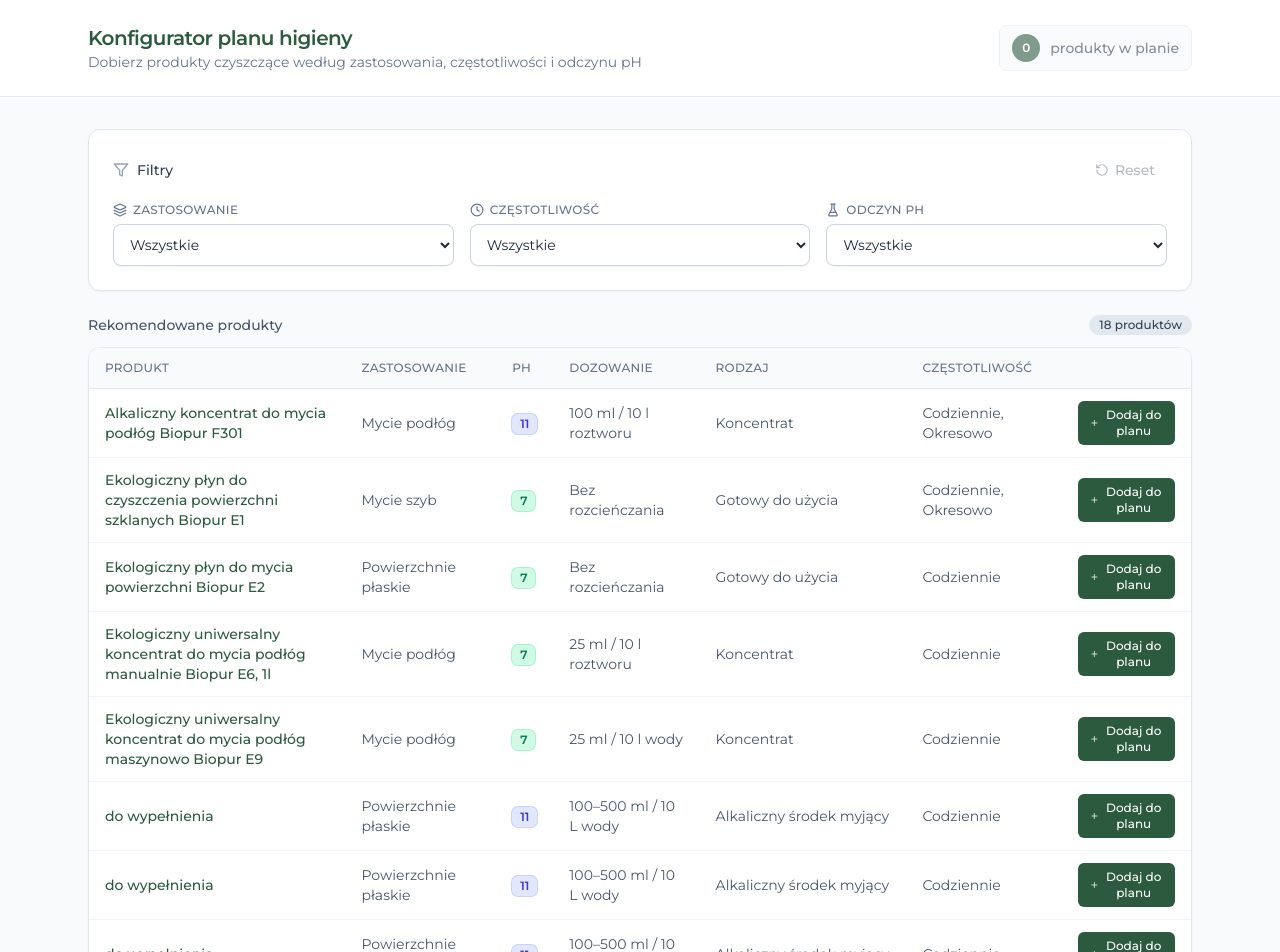
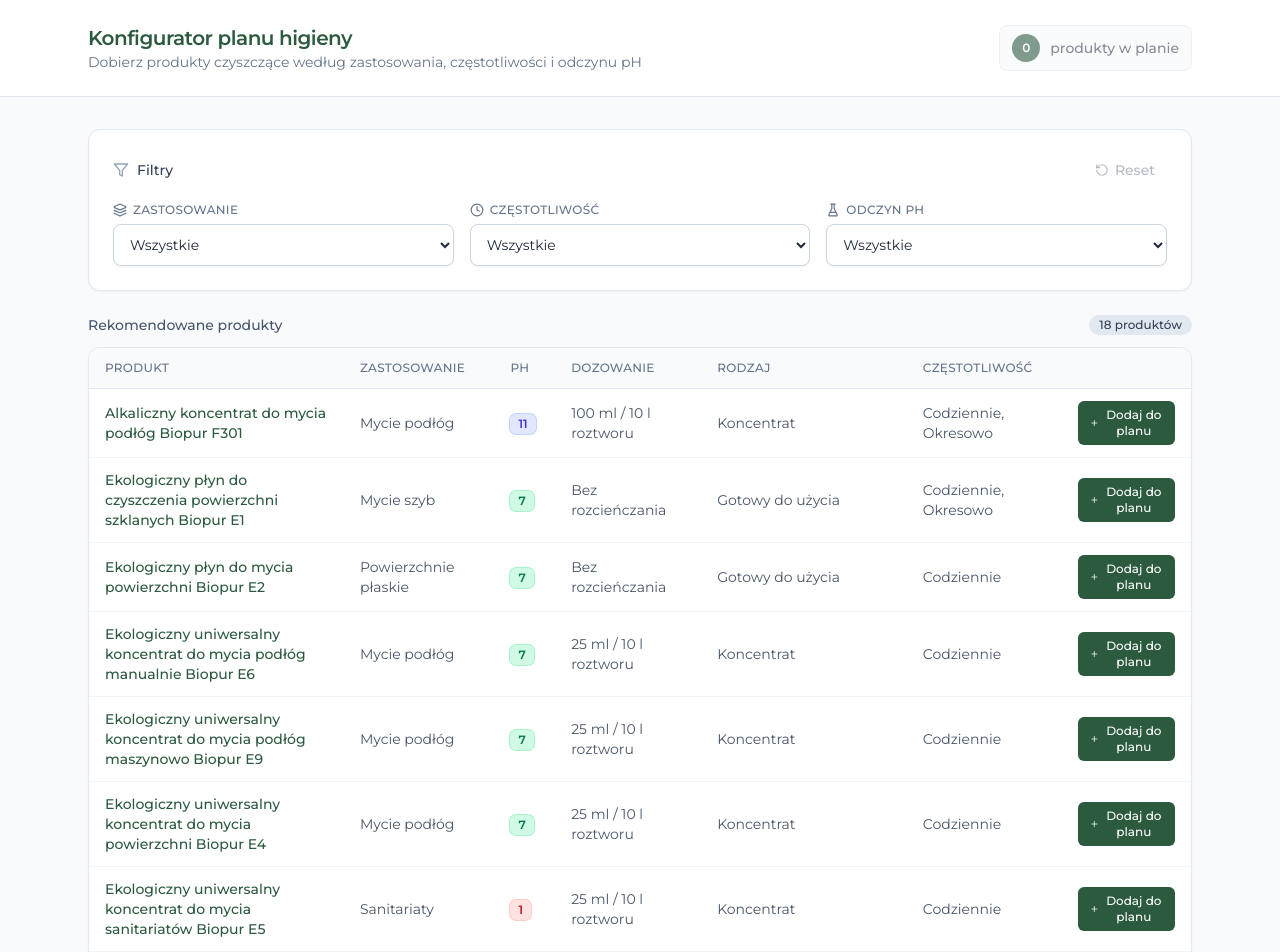
Before and after one commit to alicja06/Plan-Higieny, a React (Vite) app: page / in a window 1280 px wide. Shown: the top 952 px of the page. Built offline with nearby package versions, Linux system fonts and the light colour scheme.

Commit message:
modified:   src/data/products.ts

```diff
--- a/src/data/products.ts
+++ b/src/data/products.ts
@@ -48,7 +48,7 @@ export const products: Product[] = [
     dosage: 'Bez rozcieńczania',
   },
   {
-    name: 'Ekologiczny uniwersalny koncentrat do mycia podłóg manualnie Biopur E6, 1l',
+    name: 'Ekologiczny uniwersalny koncentrat do mycia podłóg manualnie Biopur E6',
     type: 'Koncentrat',
     description: 'Ekologiczny, neutralny koncentrat do codziennego mycia podłóg oparty na naturalnych składnikach',
     ph: 7,
@@ -69,38 +69,38 @@ export const products: Product[] = [
     frequency: ['Codziennie'],
     usage:
       'Lekkie zabrudzenia: 0,25% (25 ml koncentratu / 10 l roztworu), średnie zabrudzenia: 0,5% (50 ml koncentratu / 10 l roztworu), trudne zabrudzenia: 2% (200 ml koncentratu / 10 l roztworu). Nanieś roztwór, równomiernie pokrywając powierzchnię.',
-    dosage: '25 ml / 10 l wody',
+    dosage: '25 ml / 10 l roztworu',
   },
   {
-    name: 'do wypełnienia',
-    type: 'Alkaliczny środek myjący',
-    description: 'Alkaliczny środek myjący do podłóg i powierzchni płaskich',
-    ph: 11,
-    phLabel: '11',
-    application: 'Powierzchnie płaskie',
+    name: 'Ekologiczny uniwersalny koncentrat do mycia powierzchni Biopur E4',
+    type: 'Koncentrat',
+    description: 'Profesjonalny, ekologiczny koncentrat do codziennego mycia wodoodpornych powierzchni, oparty na naturalnych składnikach. Nadaje się do mycia manualnego, jak i maszynowego',
+    ph: 7,
+    phLabel: '7',
+    application: 'Mycie podłóg',
     frequency: ['Codziennie'],
     usage:
-      'Lekkie zabrudzenia: 0,25% (25 ml koncentratu / 10 l roztworu), średnie zabrudzenia: 0,5% (50 ml koncentratu / 10 l roztworu), trudne zabrudzenia: 2% (200 ml koncentratu / 10 l roztworu). Nanieś roztwór, równomiernie pokrywając powierzchnię.',
-    dosage: '100–500 ml / 10 L wody',
+      'Lekkie zabrudzenia: 0,25% (25 ml środka / 10 l roztworu), średnie zabrudzenia: 0,5% (50 ml środka / 10 l roztworu),trudne zabrudzenia: 1% (100 ml / 10 l roztworu). Nanieś roztwór na czyszczoną powierzchnię',
+    dosage: '25 ml / 10 l roztworu',
   },
   {
-    name: 'do wypełnienia',
-    type: 'Alkaliczny środek myjący',
-    description: 'Alkaliczny środek myjący do podłóg i powierzchni płaskich',
-    ph: 11,
-    phLabel: '11',
-    application: 'Powierzchnie płaskie',
+    name: 'Ekologiczny uniwersalny koncentrat do mycia sanitariatów Biopur E5',
+    type: 'Koncentrat',
+    description: 'Profesjonalny, ekologiczny, kwasowy koncentrat do codziennego mycia wodoodpornych powierzchni odpornych na działanie kwasów, oparty na naturalnych składnikach',
+    ph: 1,
+    phLabel: '1',
+    application: 'Sanitariaty',
     frequency: ['Codziennie'],
     usage:
-      'Przygotuj roztwór: 1–5% (100–500 ml na 10 l wody). Umyj powierzchnię przygotowanym roztworem. Następnie spłucz czystą wodą.',
-    dosage: '100–500 ml / 10 L wody',
+      'Lekkie zabrudzenia: 0,25% (25 ml koncentratu / 10 l roztworu), średnie zabrudzenia: 0,5% (50 ml koncentratu / 10 l roztworu), trudne zabrudzenia: 1% (100 ml koncentratu / 10 l roztworu). Nanieś przygotowany roztwór na powierzchnię i wyczyść.',
+    dosage: '25 ml / 10 l roztworu',
   },
   {
-    name: 'do wypełnienia',
-    type: 'Alkaliczny środek myjący',
-    description: 'Alkaliczny środek myjący do podłóg i powierzchni płaskich',
-    ph: 11,
-    phLabel: '11',
+    name: 'Ekologiczny uniwersalny odtłuszczacz Biopur E11',
+    type: 'Gotowy do użycia',
+    description: 'Profesjonalny, zasadowy gotowy płyn do czyszczenia i usuwania tłustych, spieczonych zabrudzeń z powierzchni i przedmiotów odpornych na działanie alkaliów',
+    ph: 14,
+    phLabel: '14',
     application: 'Powierzchnie płaskie',
     frequency: ['Codziennie'],
     usage:
```
